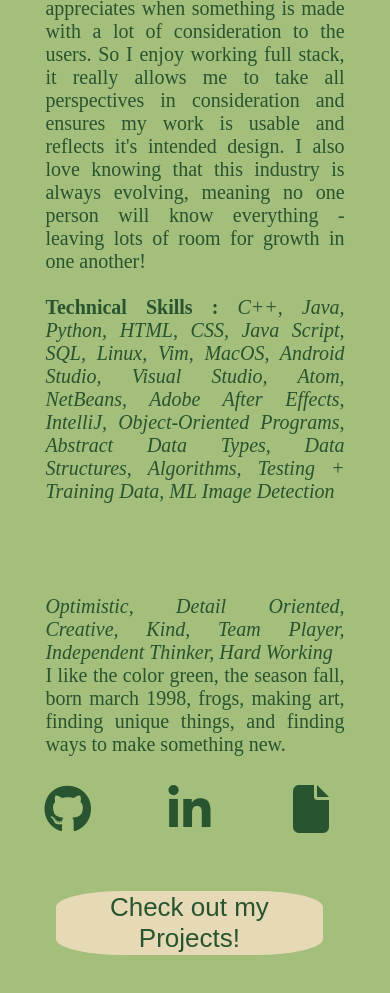
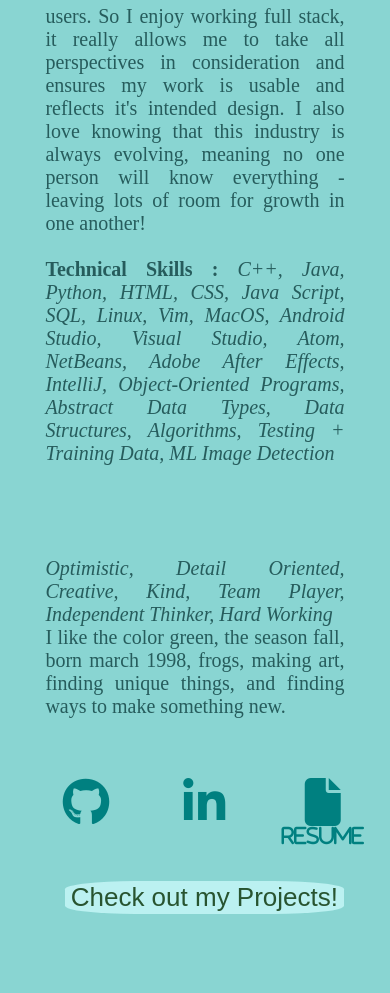
Before and after one commit to amaddix/amaddix.github.io, a plain HTML site: page src/index.html in a window 390 px wide. Shown: the part 559-1552 px from the top of the page. After the commit the page ends 1491 px from the top, so only its background shows below. Drawn offline with Linux system fonts and the light colour scheme.

Commit message:
added descriptions on buttons, changed color scheme back, made a few other improvements

```diff
--- a/src/index.html
+++ b/src/index.html
@@ -3,19 +3,23 @@
 <head>
     <meta charset="UTF-8">
     <meta name="viewport" content="width=device-width, initial-scale=1.0">
-    <!--
-    <title>Ashley Maddix</title>
 
-    <h1 style="font-size:50px; position:relative; top:40px; color:#89D5D2; text-align:center;"> Hey! I'm Ashley Maddix</h1>
-
-
-    color scheme: beige: E5D9B6, light green:A4BE7B , green:5F8D4E , dark green:285430
--->
     <style>
     #anim{max-width:700px; margin:0 auto;}
     a:hover i{transform:scale(1.5); color:#35B5AC;}
     a:hover button{transform:scale(1.3);}
-
+    @media only screen and (max-width:640px){
+      #links{
+      display:grid;
+      position:fixed;
+      padding-left:5%;
+      padding-top:10%;
+      text-align:left;
+      grid-gap:3rem;
+      grid-template-columns:repeat(1, 1fr);
+      grid-template-rows:repeat(2, 50px);
+      }
+    }
 
     </style>
     <a href="index.html">
@@ -37,14 +41,20 @@
 </head>
 
 
-<body style="background-color:#A4BE7B;" max-width="100%" max-length="100%">
+<body style="background-color:#89D5D2;" max-width="100%" max-length="100%">
+
+<div>
+
+
+
+
 <!--<img src="SelfImage.jpeg" alt="Image of me" style="float :left; max-width:30%; border-radius:25%; position:relative; top:1%; padding:5%;">
 -->
 
 <div id="textBox" style="position:center;">
 
 
-<p style="font-size:20px; position:relative; color:#285430; text-align:justify; padding-top:10%; padding-right:10%; padding-left:10%;">
+<p style="font-size:20px; position:relative; color:#265C5C; text-align:justify; padding-right:10%; padding-left:10%;">
 Thanks for visiting my page!! My name's Ashley, I've graduated recently with my Bachelors of Science in Computer Science.
 I'd like to say that I'm a pretty creative person, and I love when I can freely think and strategize. What drew me to this field was how
     some of these problems we work on feel like puzzles, how everything can work together and flow perfectly. I've also always been the kind of
@@ -64,25 +74,26 @@ I'd like to say that I'm a pretty creative person, and I love when I can freely
 
 </p>
 </div>
-<div>
 
-    <div id="links" style="display:grid; padding-left:4%;padding-right:7%; position:relative; text-align:center; grid-gap:2rem; grid-template-columns:repeat(1, 3fr) grid-template-rows:repeat(2, 50px);">
-    <div id="box" style="display:grid; position:relative; text-align:center; grid-gap:2rem; grid-template-columns:repeat(3, 1fr); grid-template-rows:repeat(1, 50px);">
+
+    <div id="links" style="display:grid;  position:relative; text-align:center; grid-gap:auto; grid-template-columns:repeat(1, 3fr) grid-template-rows:repeat(2, 50px);">
+        <div id="box" style="display:grid; position:relative; text-align:center; grid-gap:auto; grid-template-columns:repeat(3, 1fr); grid-template-rows:repeat(1, 50px);">
             <a class="github" href="https://github.com/amaddix" style="text-decoration:none;">
-        <i class="fa-brands fa-github fa-3x" style="color:#285430; padding:10%;"></i>
+                <i class="fa-brands fa-github fa-3x" style="color:#008080; padding:2%;"></i>
             </a>
             <a href="https://www.linkedin.com/in/ashley-maddix-a28643118/" style="text-decoration:none;">
-        <i class="fa-brands fa-linkedin-in fa-3x" style="color:#285430; padding:10%"></i>
+                <i class="fa-brands fa-linkedin-in fa-3x" style="color:#008080; padding:2%"></i>
             </a>
             <a href="Copy of CS Resume - 2023-2.pdf" style="text-decoration:none;">
-        <i class="fa-solid fa-file fa-3x" style="color:#285430; padding:10%;"></i>
+                <i class="fa-solid fa-file fa-3x" style="color:#008080; padding:2%;"> <div style="font-size:20px">resume</div> </i>
             </a>
         </div>
-        <a href="Projects.html" style="padding:10%;" >
-        <button type="button" style="border:none; border-radius:25%; position:relative; font-size:26px; background-color:#E5D9B6; color:#285430; text-align:center; ">Check out my Projects!</button>
+        <a href="Projects.html" style="padding:2%;" >
+            <button type="button" style="border:none; border-radius:25%; position:relative; font-size:26px; background-color:#BBF1F1; color:#285430; text-align:center; ">Check out my Projects!</button>
         </a>
     </div>
 
 </div>
+
 </body>
 </html>
```
Also changed, not shown: src/CompareAlgorithms.html (+1 -1 lines), src/JoiRide.html (+4 -4 lines), src/PhoneBill.html (+9 -5 lines), src/RecognitionResearch.html (+2 -2 lines), src/TravelingSalesman.html (+1 -1 lines), src/phoneBill2.html (+3 -5 lines). Lines whose indentation alone changed are shown as unchanged.
